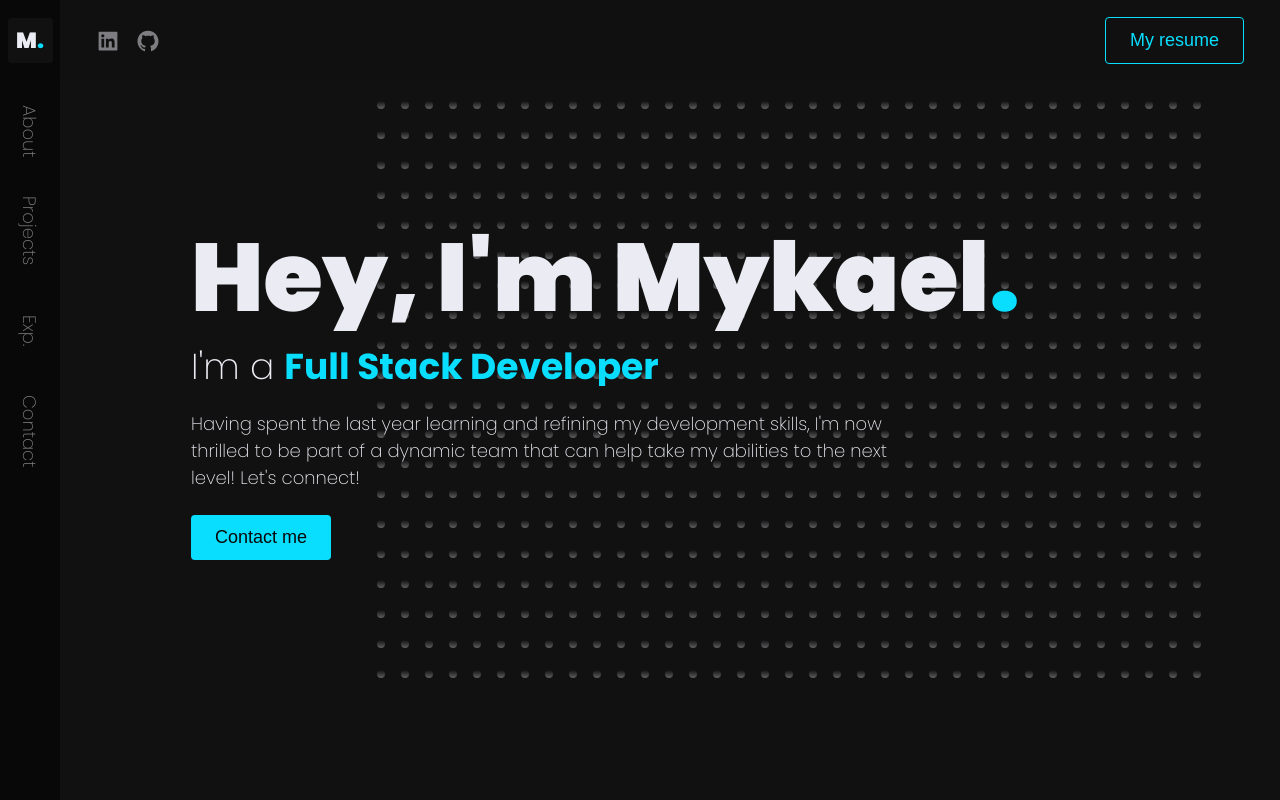
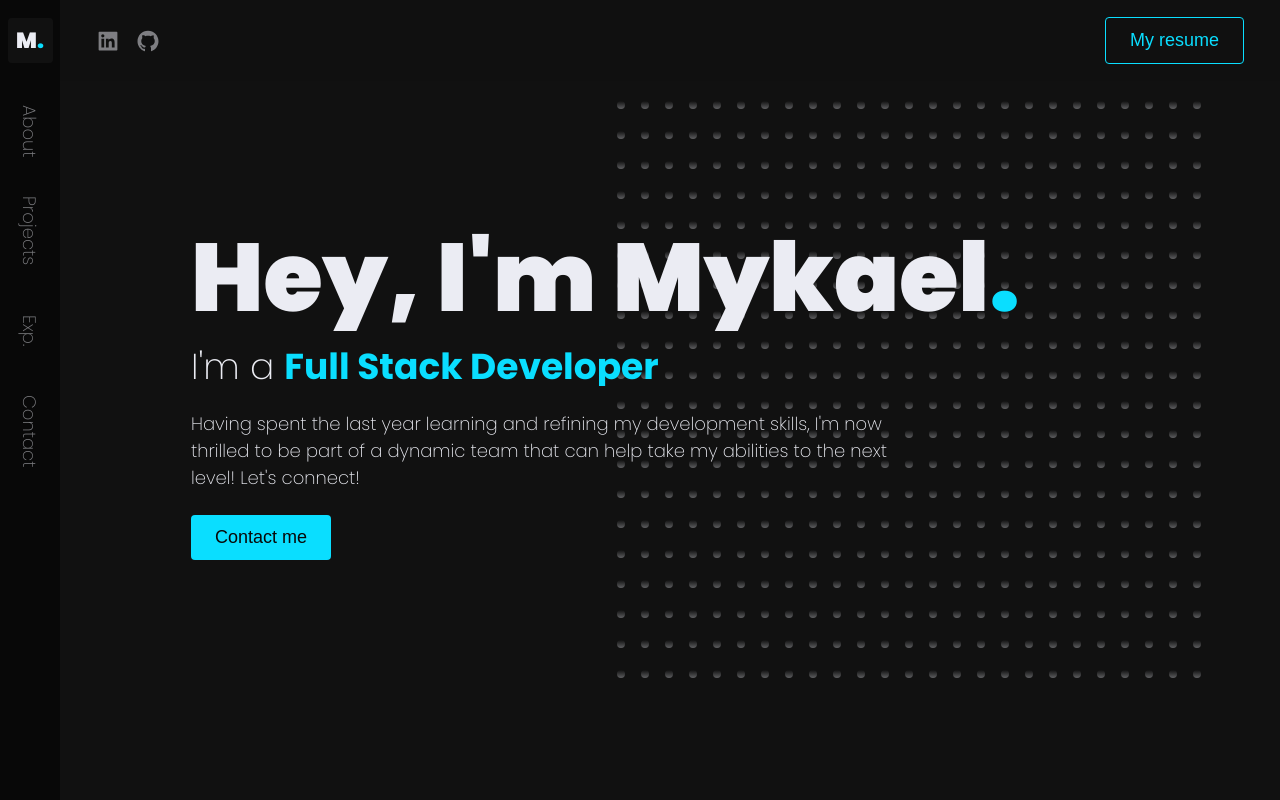
Before and after one commit to mykaelsss/portfolio-typescript, a Next.js app: page / in a window 1280 px wide. Shown: the top 800 px of the page. Built offline with nearby package versions, Linux system fonts and the light colour scheme.

Commit message:
Update DotGrid.tsx

```diff
--- a/components/home/hero/DotGrid.tsx
+++ b/components/home/hero/DotGrid.tsx
@@ -2,7 +2,7 @@ import styles from "./dotgrid.module.scss";
 import anime from "animejs";
 
 export const DotGrid = () => {
-  const GRID_WIDTH = 35;
+  const GRID_WIDTH = 25;
   const GRID_HEIGHT = 20;
 
   const dots = [];
```
